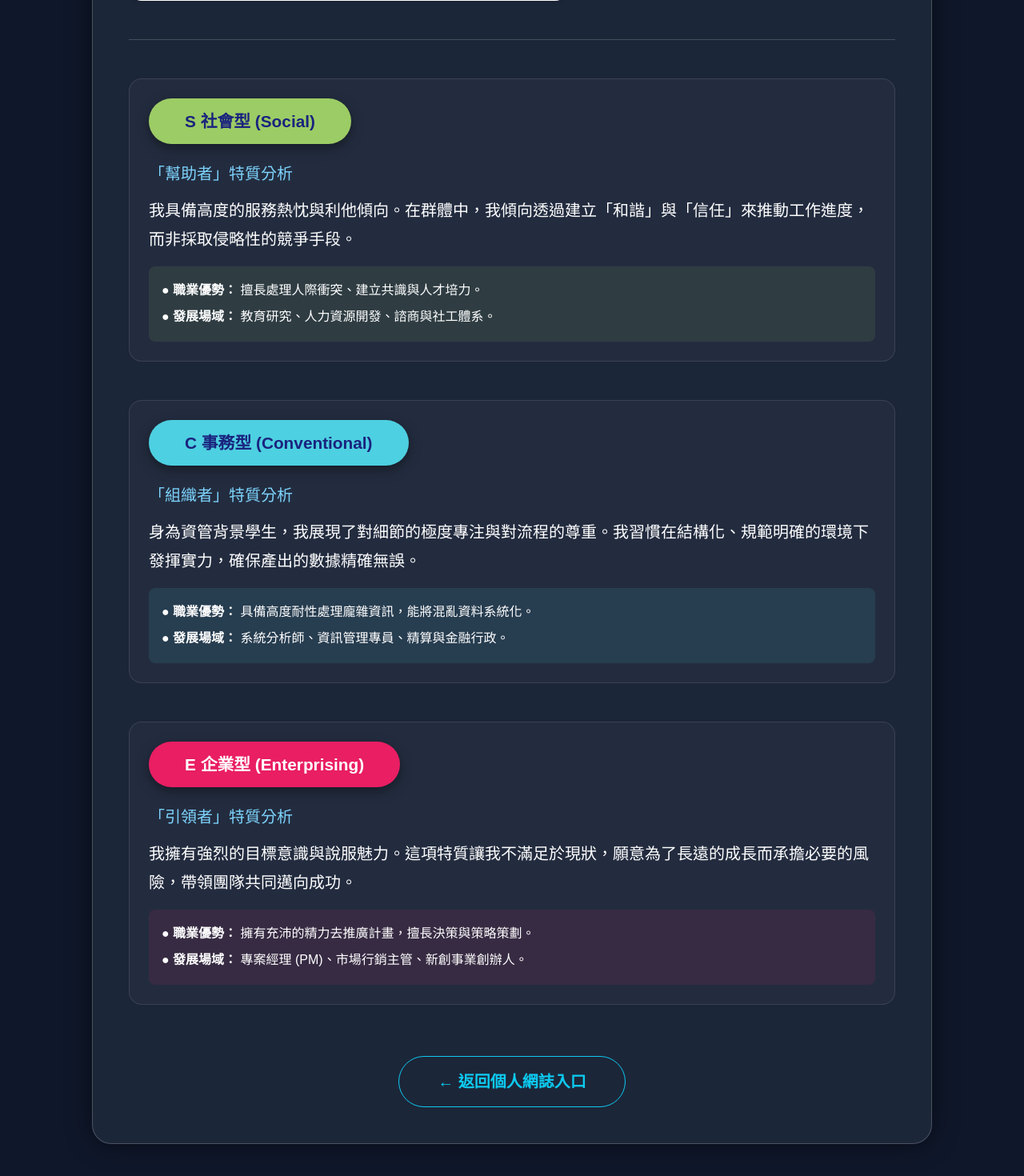
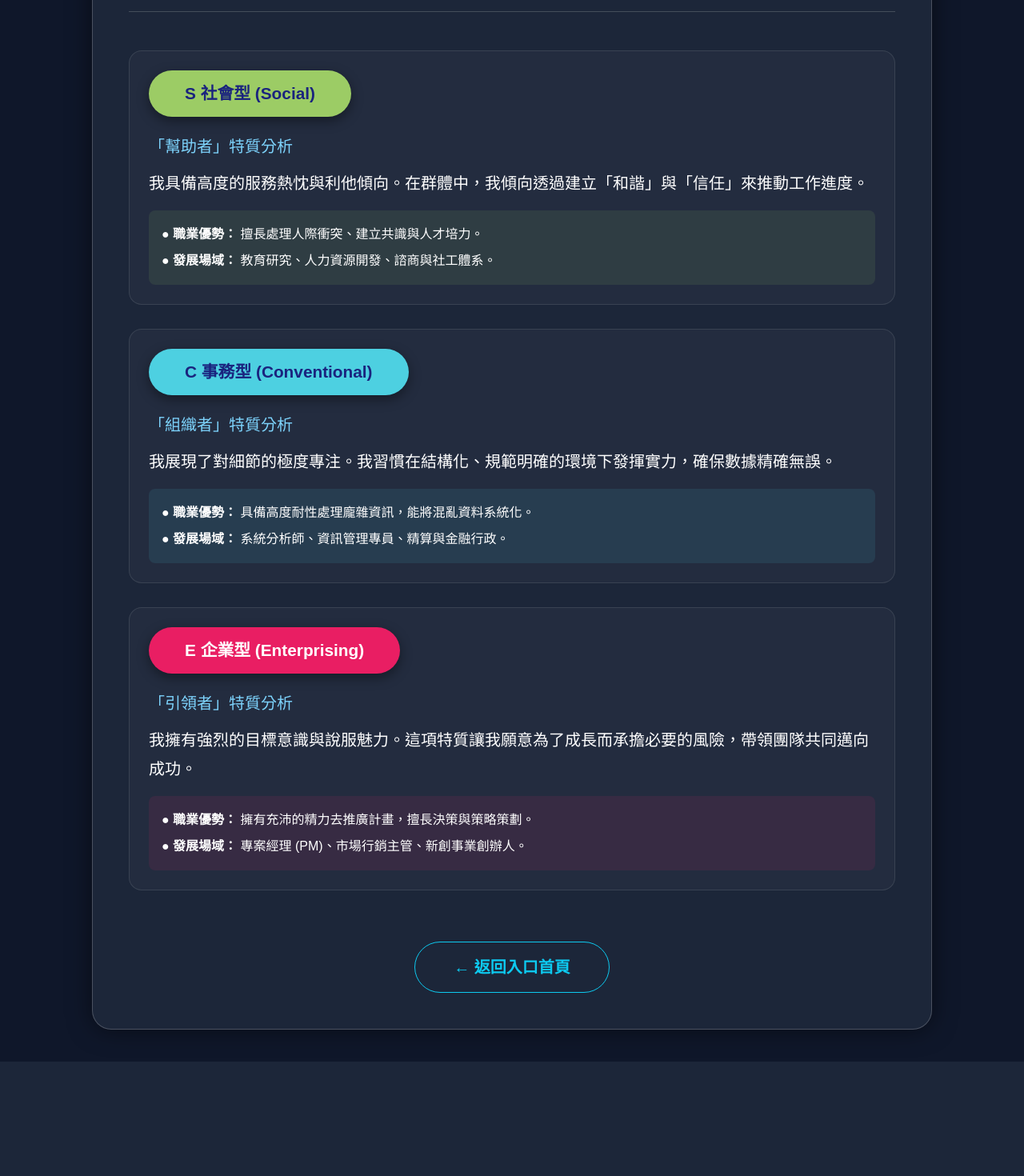
Before and after one commit to jay-ouo/job, a Flask app: page /career in a window 1280 px wide. Shown: the part 835-2305 px from the top of the page at 80% size. After the commit the page ends 2162 px from the top, so only its background shows below. Run offline with Flask 3, Linux system fonts and the light colour scheme.

Commit message:
Add files via upload

```diff
--- a/templates/career.html
+++ b/templates/career.html
@@ -8,10 +8,15 @@
     <style>
         /* 強制全局背景與最高文字亮度 */
         body {
-            background-color: #0f172a !important; /* 極深藍背景 */
-            color: #ffffff !important; /* 強制所有文字預設為白色 */
+            background-color: #0f172a !important; /* 深藍背景 */
             font-family: "Microsoft JhengHei", sans-serif;
             line-height: 1.8;
+            color: #ffffff !important;
+        }
+
+        /* 修正文字變黑問題：強制所有標籤文字變白 */
+        p, span, li, h1, h2, h4, h5, div {
+            color: #ffffff !important;
         }
 
         .glass-container {
@@ -24,27 +29,12 @@
             box-shadow: 0 0 30px rgba(0,0,0,0.5);
         }
 
-        /* 標題與重點文字亮度 */
         .section-title {
             color: #38bdf8 !important; /* 亮天藍色 */
             font-weight: 800;
             text-shadow: 0 0 15px rgba(56, 189, 248, 0.4);
         }
 
-        /* 修正文字變黑的問題：強制覆蓋所有容器內的文字顏色 */
-        p, span, li, h4, h5 {
-            color: #ffffff !important;
-        }
-
-        .text-muted {
-            color: #cbd5e1 !important; /* 淺灰色輔助字，確保可讀性 */
-        }
-
-        .text-info {
-            color: #7dd3fc !important; /* 更亮的藍色 */
-        }
-
-        /* 高亮卡片設計 */
         .highlight-card {
             background: rgba(255, 255, 255, 0.08);
             border-left: 6px solid #38bdf8;
@@ -53,7 +43,6 @@
             margin-bottom: 20px;
         }
 
-        /* 職涯標籤 */
         .pill-label {
             display: inline-block;
             padding: 10px 45px;
@@ -62,10 +51,10 @@
             font-size: 1.3rem;
             margin-bottom: 25px;
             box-shadow: 0 5px 15px rgba(0,0,0,0.4);
-            color: #1a237e !important; /* 標籤內字體深色以產生對比 */
+            /* 標籤內文字顏色設為深藍以增加閱讀性 */
+            color: #1a237e !important;
         }
 
-        /* 圖片優化 */
         .score-img {
             max-width: 100%;
             border: 4px solid #334155;
@@ -77,13 +66,11 @@
         .trait-box {
             background: rgba(255, 255, 255, 0.03);
             border: 1px solid rgba(255, 255, 255, 0.1);
+            margin-bottom: 30px;
             transition: all 0.3s ease;
         }
 
-        .trait-box:hover {
-            background: rgba(255, 255, 255, 0.06);
-            transform: translateY(-5px);
-        }
+        .text-info { color: #7dd3fc !important; }
     </style>
 </head>
 <body>
@@ -111,10 +98,10 @@
         </div>
 
         <div class="row align-items-center mb-5">
-            <div class="col-lg-7">
+            <div class="col-lg-7 text-center">
                 <h4 class="section-title mb-4"># 12項特性分數雷達分布</h4>
                 <div class="p-3 bg-white rounded-4 shadow-sm">
-                    <img src="/ucan_table.png" class="score-img" alt="12項特性分數表格">
+                    <img src="https://raw.githubusercontent.com/jay-ouo/job/main/ucan_table.png" class="score-img" alt="12項特性分數表格">
                 </div>
             </div>
             <div class="col-lg-5 mt-4 mt-lg-0">
@@ -132,30 +119,30 @@
 
         <div class="trait-sections">
 
-            <div class="mb-5 p-4 rounded-4 trait-box">
+            <div class="p-4 rounded-4 trait-box">
                 <div class="pill-label" style="background: #9ccc65;">S 社會型 (Social)</div>
                 <h5 class="mb-3 text-info">「幫助者」特質分析</h5>
-                <p class="fs-5 mb-3">我具備高度的服務熱忱與利他傾向。在群體中，我傾向透過建立「和諧」與「信任」來推動工作進度，而非採取侵略性的競爭手段。</p>
+                <p class="fs-5 mb-3">我具備高度的服務熱忱與利他傾向。在群體中，我傾向透過建立「和諧」與「信任」來推動工作進度。</p>
                 <div class="p-3 rounded-3" style="background: rgba(156, 204, 101, 0.1);">
                     <p class="mb-1"><strong>● 職業優勢：</strong> 擅長處理人際衝突、建立共識與人才培力。</p>
                     <p class="mb-0"><strong>● 發展場域：</strong> 教育研究、人力資源開發、諮商與社工體系。</p>
                 </div>
             </div>
 
-            <div class="mb-5 p-4 rounded-4 trait-box">
+            <div class="p-4 rounded-4 trait-box">
                 <div class="pill-label" style="background: #4dd0e1;">C 事務型 (Conventional)</div>
                 <h5 class="mb-3 text-info">「組織者」特質分析</h5>
-                <p class="fs-5 mb-3">身為資管背景學生，我展現了對細節的極度專注與對流程的尊重。我習慣在結構化、規範明確的環境下發揮實力，確保產出的數據精確無誤。</p>
+                <p class="fs-5 mb-3">我展現了對細節的極度專注。我習慣在結構化、規範明確的環境下發揮實力，確保數據精確無誤。</p>
                 <div class="p-3 rounded-3" style="background: rgba(77, 208, 225, 0.1);">
                     <p class="mb-1"><strong>● 職業優勢：</strong> 具備高度耐性處理龐雜資訊，能將混亂資料系統化。</p>
                     <p class="mb-0"><strong>● 發展場域：</strong> 系統分析師、資訊管理專員、精算與金融行政。</p>
                 </div>
             </div>
 
-            <div class="mb-5 p-4 rounded-4 trait-box">
+            <div class="p-4 rounded-4 trait-box">
                 <div class="pill-label" style="background: #e91e63; color: white !important;">E 企業型 (Enterprising)</div>
                 <h5 class="mb-3 text-info">「引領者」特質分析</h5>
-                <p class="fs-5 mb-3">我擁有強烈的目標意識與說服魅力。這項特質讓我不滿足於現狀，願意為了長遠的成長而承擔必要的風險，帶領團隊共同邁向成功。</p>
+                <p class="fs-5 mb-3">我擁有強烈的目標意識與說服魅力。這項特質讓我願意為了成長而承擔必要的風險，帶領團隊共同邁向成功。</p>
                 <div class="p-3 rounded-3" style="background: rgba(233, 30, 99, 0.1);">
                     <p class="mb-1"><strong>● 職業優勢：</strong> 擁有充沛的精力去推廣計畫，擅長決策與策略策劃。</p>
                     <p class="mb-0"><strong>● 發展場域：</strong> 專案經理 (PM)、市場行銷主管、新創事業創辦人。</p>
@@ -165,7 +152,7 @@
         </div>
 
         <div class="text-center mt-5 pt-3">
-            <a href="/" class="btn btn-lg btn-outline-info rounded-pill px-5 py-3 fw-bold">← 返回個人網誌入口</a>
+            <a href="/" class="btn btn-lg btn-outline-info rounded-pill px-5 py-3 fw-bold">← 返回入口首頁</a>
         </div>
     </div>
 </div>
```
